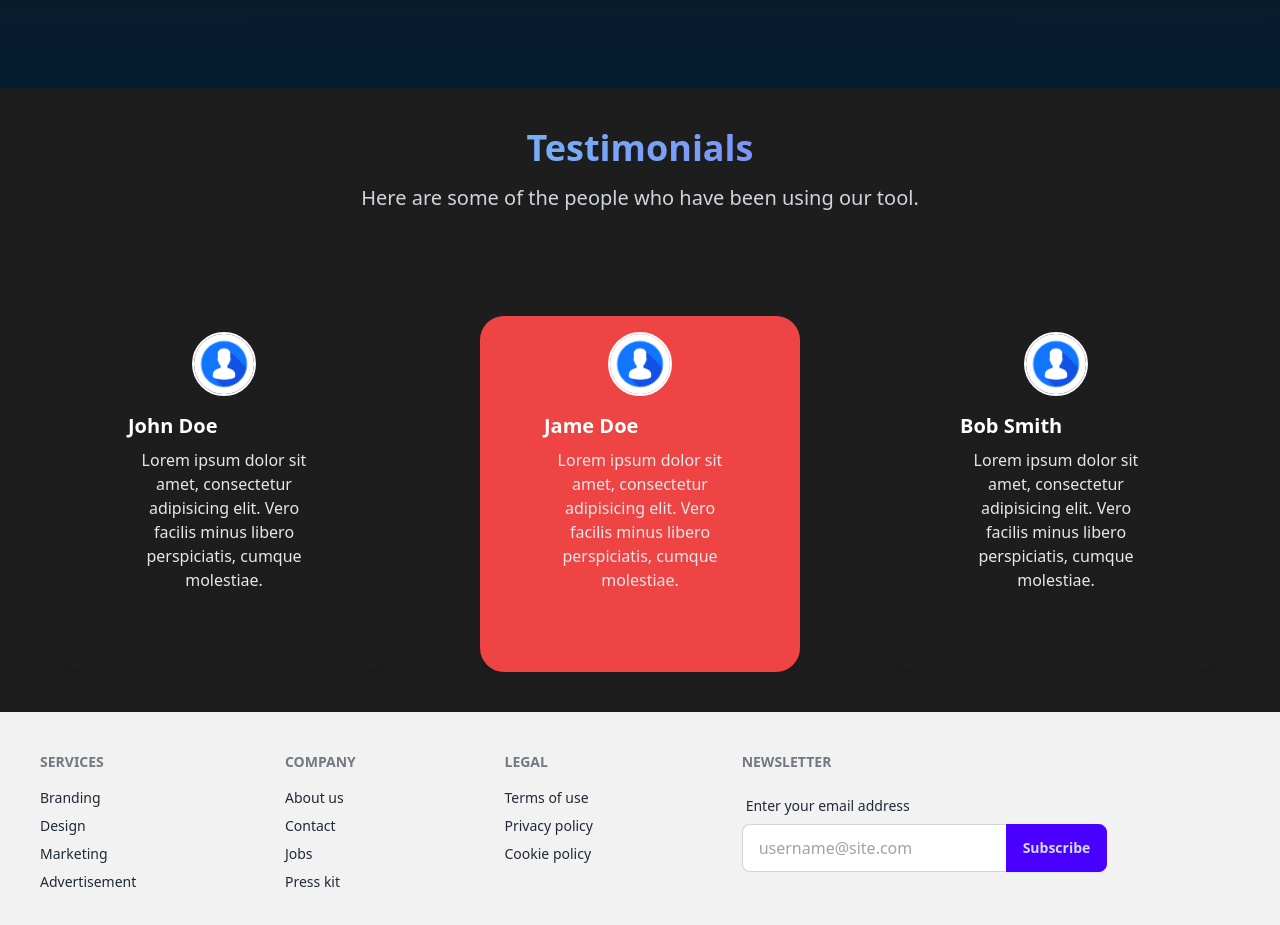
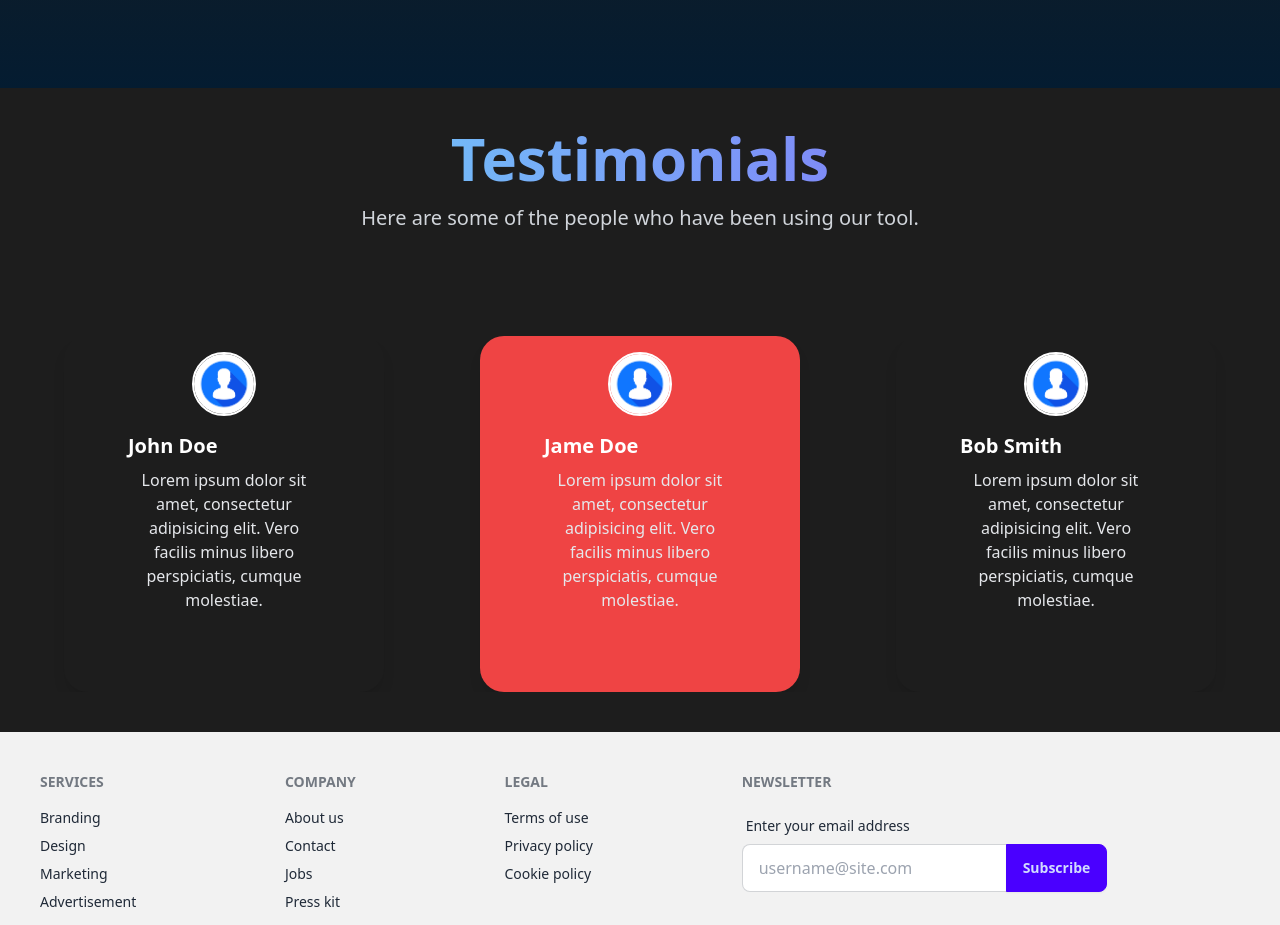
Before and after one commit to priyanshu17012003/CodeEdu, a React (Vite) app in the folder frontend/: page /showProfile in a window 1280 px wide. Shown: the part 780-1705 px from the top of the page. Built offline with nearby package versions, Linux system fonts and the light colour scheme.

Commit message:
testimonail

```diff
--- a/frontend/src/components/Testimonials.jsx
+++ b/frontend/src/components/Testimonials.jsx
@@ -35,7 +35,7 @@
   return (
     <>
       <div className="bg-[#1d1d1d] p-10">
-        <h1 className="text-4xl font-bold text-center text-transparent bg-clip-text bg-gradient-to-r from-cyan-300 to-violet-500 mb-4">
+        <h1 className="text-6xl font-bold text-center text-transparent bg-clip-text bg-gradient-to-r from-cyan-300 to-violet-500 mb-4 ">
           Testimonials
         </h1>
         <p className="text-center text-xl text-gray-300 mb-6">
```
